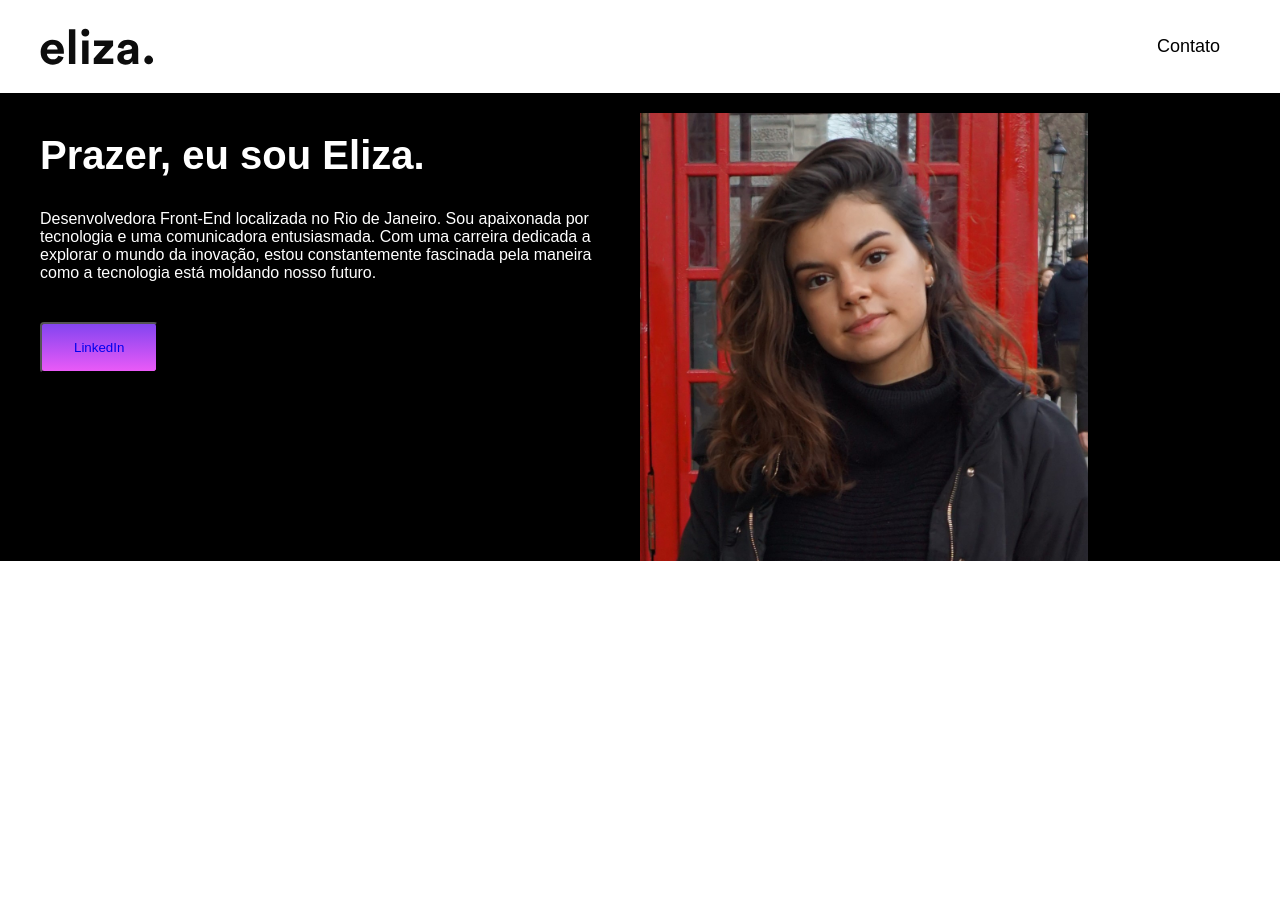
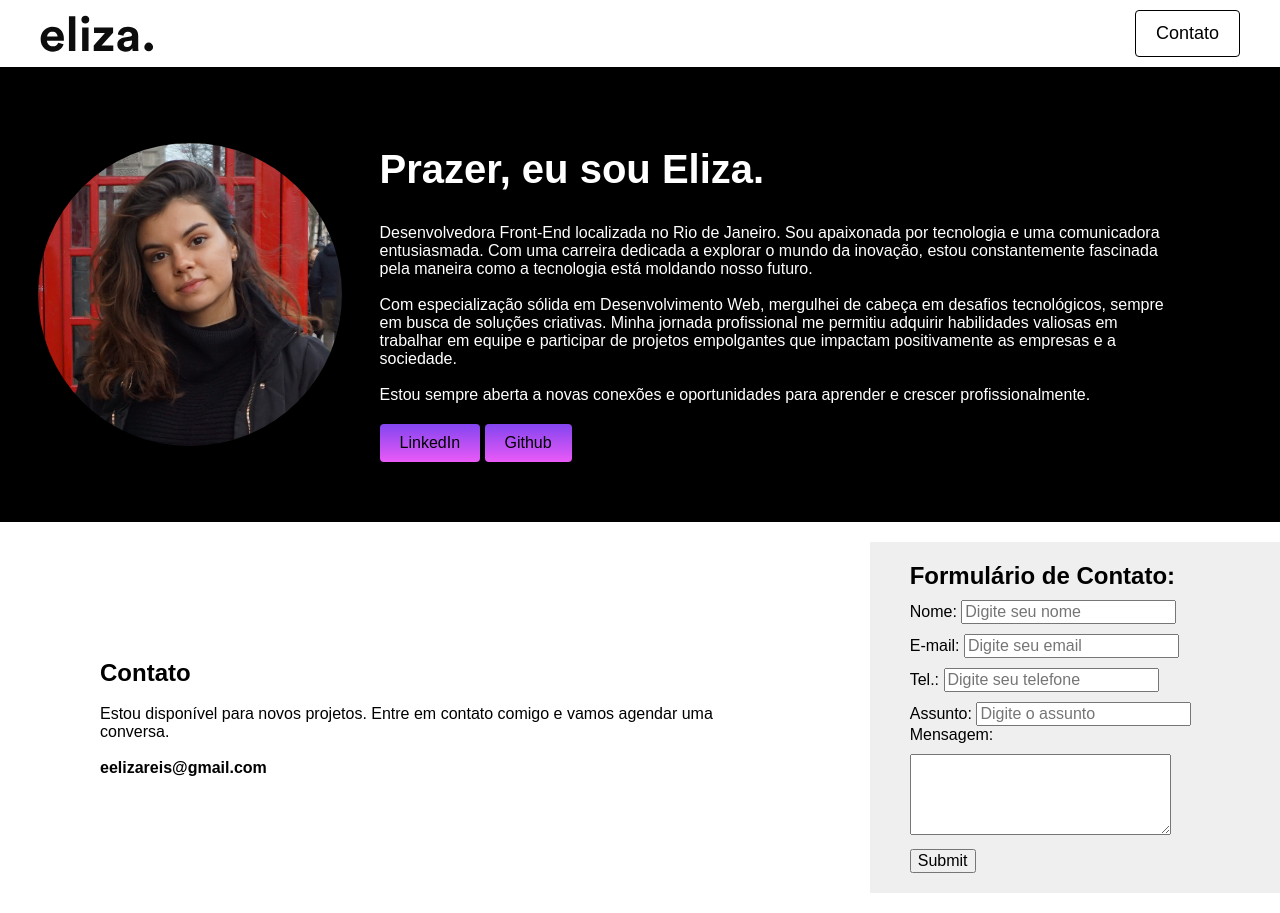
Before and after one commit to elizacso/AdaTech, a plain HTML site: page Portfolio/index.html in a window 1280 px wide. Before the commit the page ends 800 px from the top, so only its background shows below. Drawn offline with Linux system fonts and the light colour scheme.

Commit message:
Add files via upload

```diff
--- a/Portfolio/index.html
+++ b/Portfolio/index.html
@@ -14,23 +14,48 @@
       <img src="img/eliza..svg" alt="Eliza">
       <nav aria-label="primaria">
         <ul class="header-menu">
-          <li><a href="https://www.linkedin.com/in/eliza-costa/">Contato</a></li>
+          <li><a href="#contato">Contato</a></li>
         </ul>
       </nav>
     </div>
   </header>
-
   <main class="intro-bg">
     <div class="intro">
-      <div>
-        <h1>Prazer, eu sou Eliza.</h1>
-        <p>Desenvolvedora Front-End localizada no Rio de Janeiro. Sou apaixonada por tecnologia e uma comunicadora entusiasmada. Com uma carreira dedicada a explorar o mundo da inovação, estou constantemente fascinada pela maneira como a tecnologia está moldando nosso futuro.</p>
-        <button>
-          <a href="https://www.linkedin.com/in/eliza-costa/">LinkedIn</a>
-        </button>
-      </div>
       <img src="img/2DSC00524.JPG" alt="profile">
+    </div>
+
+    <div class="text">
+      <h1>Prazer, eu sou Eliza.</h1>
+      <p>Desenvolvedora Front-End localizada no Rio de Janeiro. Sou apaixonada por tecnologia e uma comunicadora entusiasmada. Com uma carreira dedicada a explorar o mundo da inovação, estou constantemente fascinada pela maneira como a tecnologia está moldando nosso futuro.</p><br>
+      <p> Com especialização sólida em Desenvolvimento Web, mergulhei de cabeça em desafios tecnológicos, sempre em busca de soluções criativas. Minha jornada profissional me permitiu adquirir habilidades valiosas em trabalhar em equipe e participar de projetos empolgantes que impactam positivamente as empresas e a sociedade.</p><br>
+      <p>Estou sempre aberta a novas conexões e oportunidades para aprender e crescer profissionalmente.</p>
+      <a href="https://www.linkedin.com/in/eliza-costa/">LinkedIn</a>
+      <a href="https://github.com/elizacso">Github</a>
+    </div>
   </main>
+  <section id="contato" class="final">
+    <div class="contato">
+      <h1>Contato</h1><br>
+      <p>Estou disponível para novos projetos. Entre em contato comigo e vamos agendar uma conversa.</p><br>
+      <p><span>eelizareis@gmail.com</span></p>
+    </div>
+    <div class="form">
+      <h1>Formulário de Contato:</h1>
+      <form method="post" action="https://652c7d9fd0d1df5273ef717a.mockapi.io/api/v1/forms">
+        <label for="nome">Nome:</label>
+        <input type="text" id="nome" name="nome" placeholder="Digite seu nome"><br>
+        <label for="email">E-mail:</label>
+        <input type="email" id="email" name="email" placeholder="Digite seu email" required><br>
+        <label for="tel">Tel.:</label>
+        <input type="tel" id="tel" name="tel" placeholder="Digite seu telefone"><br>
+        <label for="subject">Assunto:</label>
+        <input type="text" id="subject" name="subject" placeholder="Digite o assunto"><br>
+        <label for="text">Mensagem:</label>
+        <textarea id="text" name="text" cols="30" rows="5"></textarea><br>
+        <input type="submit" id="enviar"><br>
+      </form>
+    </div>
+  </section>
 </body>
 
 </html>
--- a/Portfolio/style.css
+++ b/Portfolio/style.css
@@ -15,15 +15,6 @@ ul {
   list-style: none;
 }
 
-a {
-  text-decoration: none;
-}
-
-img {
-  max-width: 80%;
-  display: block;
-}
-
 .header-bg {
   background-color: #fff;
 }
@@ -31,10 +22,10 @@ img {
 .header {
   display: flex;
   flex-wrap: wrap;
-  gap: 20px;
+  gap: 5px;
   justify-content: space-between;
   align-items: center;
-  padding: 20px;
+  padding: 10px;
   max-width: 1200px;
   margin-left: auto;
   margin-right: auto;
@@ -47,45 +38,87 @@ img {
 
 .header-menu a {
   color: #000;
-  padding: 16px 20px;
+  padding: 12px 20px;
   display: inline-block;
   font-size: 18px;
-}
-.intro-bg {
-  background-color: #000;
-  color: #fff;
-  padding-left: 20px;
-  padding-right: 20px;
+  text-decoration: none;
+  background-color: #fff;
+  border: 1px solid black;
+  border-radius: 4px;
 }
 
-.intro {
-  display: grid;
-  grid-template-columns: 1fr 1fr;
-  gap: 0px 40px;
-  box-sizing: border-box;
-  max-width: 1200px;
-  padding-left: 20px;
-  padding-right: 20px;
+.intro-bg {
+  color: #fff;
+  background-color: #000;
+  justify-items: center;
+  display: flex;
+  align-items: center;
+  padding-top: 40px;
+  padding-bottom: 40px;
 }
 
 .intro img {
   margin-top: 20px;
+  max-width: 80%;
+  border-radius: 200px;
+  display: block;
+  margin: auto;
 }
 
-.intro h1 {
+.intro-bg a {
+  text-decoration: none;
+  color: #000;
+  margin-top: 20px;
+  margin-bottom: 20px;
+  display: inline-block;
+  padding: 10px 20px;
+  background: linear-gradient(#8345f0, #ea5af7);
+  border-radius: 4px;
+}
+
+.text {
+  padding-right: 100px;
+}
+
+.text h1 {
   margin-bottom: 32px;
   margin-top: 40px;
   font-size: 40px;
 }
 
-button {
-  text-decoration: none;
-  color: #000;
-  margin-top: 40px;
+.final {
+  display: flex;
+  align-items: center;
+  gap: 40px;
+}
+
+.contato {
+  margin-left: 100px;
+}
+
+.form {
+  background-color: #efefef;
+  align-items: center;
+  padding: 20px 40px;
+  margin-top: 20px;
+  margin-left: 80px;
   margin-bottom: 20px;
-  display: inline-block;
-  padding: 16px 32px;
-  color: #fff;
-  background: linear-gradient(#8345f0, #ea5af7);
-  border-radius: 4px;
 }
+
+label {
+  width: auto;
+}
+
+input {
+  font-size: 1rem;
+  margin-top: 10px;
+}
+
+textarea {
+  margin-top: 10px;
+  font-family: Arial, Helvetica, sans-serif;
+}
+
+span {
+  font-weight: bold;
+}
```
